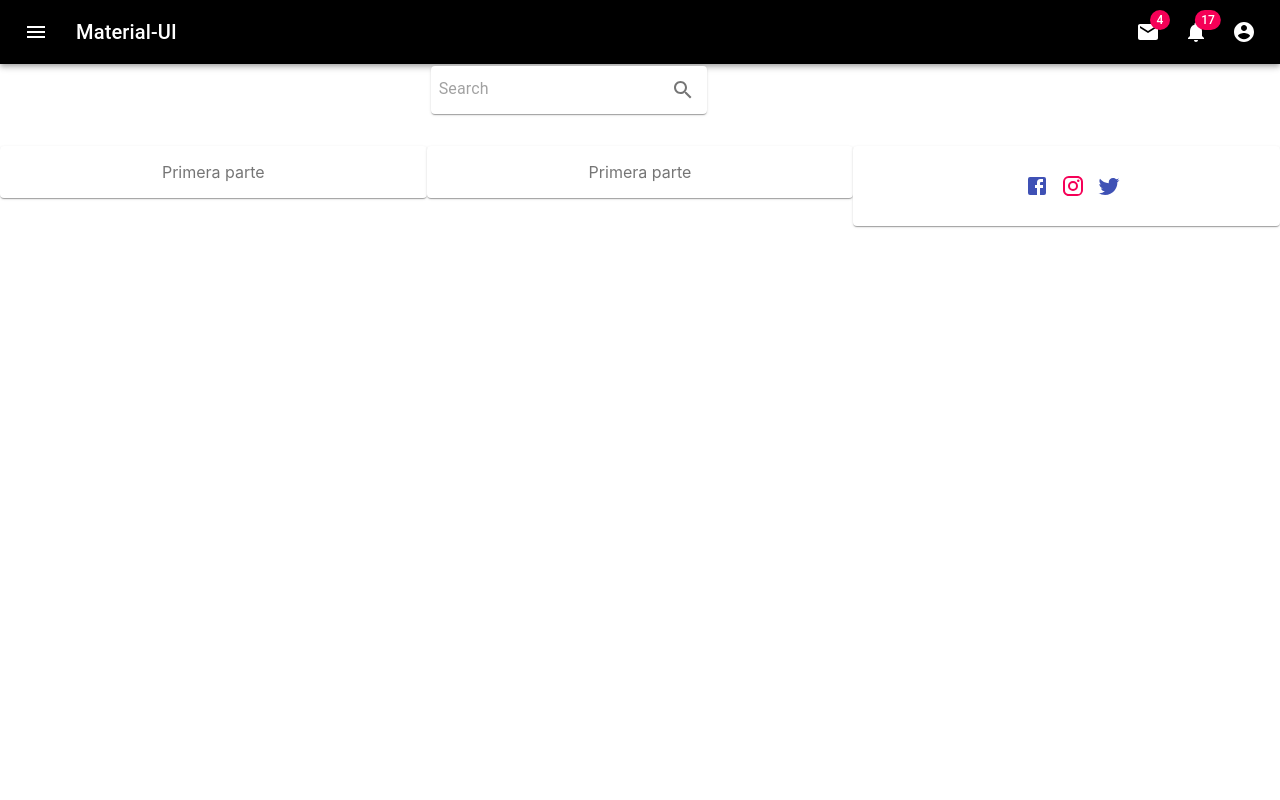
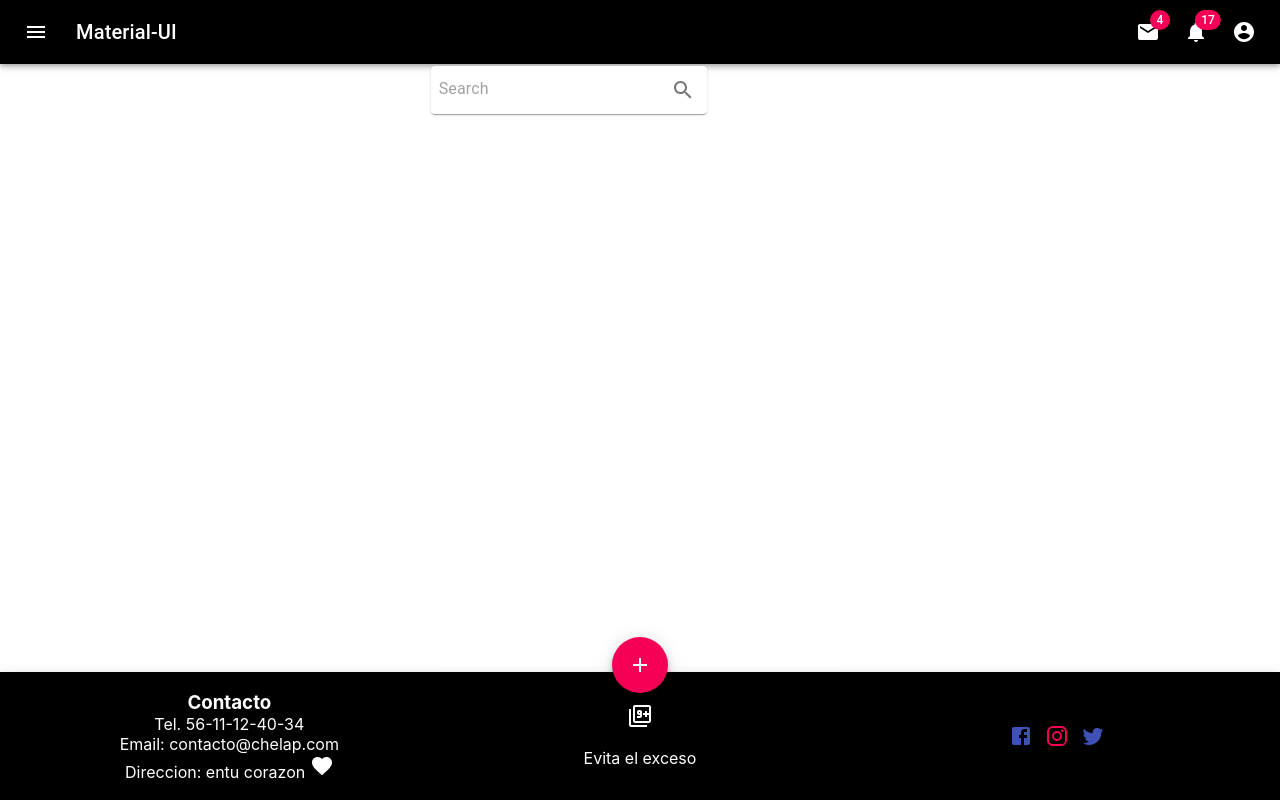
Before and after one commit to jimeneab/beerApp, a React (Create React App) app: page / in a window 1280 px wide. Built offline with nearby package versions, Linux system fonts and the light colour scheme.

Commit message:
appbar finished

```diff
--- a/src/components/bottomAppBar/index.js
+++ b/src/components/bottomAppBar/index.js
@@ -1,34 +1,48 @@
 import React from 'react';
 import { makeStyles } from '@material-ui/core/styles';
 import AppBar from '@material-ui/core/AppBar';
+import CssBaseline from '@material-ui/core/CssBaseline';
 import Toolbar from '@material-ui/core/Toolbar';
-import Grid from '@material-ui/core/Grid';
+import Typography from '@material-ui/core/Typography';
+import IconButton from '@material-ui/core/IconButton';
 import Paper from '@material-ui/core/Paper';
-import IconButton from '@material-ui/core/IconButton';
 import Fab from '@material-ui/core/Fab';
+import List from '@material-ui/core/List';
+import ListItem from '@material-ui/core/ListItem';
+import ListItemAvatar from '@material-ui/core/ListItemAvatar';
+import ListItemText from '@material-ui/core/ListItemText';
+import ListSubheader from '@material-ui/core/ListSubheader';
+import Avatar from '@material-ui/core/Avatar';
 import MenuIcon from '@material-ui/icons/Menu';
 import AddIcon from '@material-ui/icons/Add';
 import SearchIcon from '@material-ui/icons/Search';
 import MoreIcon from '@material-ui/icons/MoreVert';
+import Grid from '@material-ui/core/Grid';
+import FavoriteIcon from '@material-ui/icons/Favorite';
 import FacebookIcon from '@material-ui/icons/Facebook';
 import InstagramIcon from '@material-ui/icons/Instagram';
 import TwitterIcon from '@material-ui/icons/Twitter';
-import Box from '@material-ui/core/Box';
+import Filter9PlusIcon from '@material-ui/icons/Filter9Plus';
+
+
+
+
 
 const useStyles = makeStyles((theme) => ({
+  paragraph:{
+    margin:0,
+    padding:0,
+  },
+  paper: {
+    padding: 16,
+    textAlign:'center',
+    color: 'white',
+    background: 'black'
+  },
   appBar: {
     top: 'auto',
     bottom: 0,
     background: 'black'
-  },
-  grow: {
-    flexGrow: 1,
-    marginTop: 30,
-  },
-  paper:{
-    padding: 16,
-    textAlign:'center',
-    color: theme.palette.text.secondary,
   },
   fabButton: {
     position: 'absolute',
@@ -36,7 +50,7 @@ const useStyles = makeStyles((theme) => ({
     top: -30,
     left: 0,
     right: 0,
-    margin: '0 auto',
+    margin: '-5px auto',
   },
 }));
 
@@ -44,11 +58,25 @@ export default function BottomAppBar() {
   const classes = useStyles();
 
   return (
-      // <AppBar position="fixed" color="primary" className={classes.appBar}>
-      //   <Toolbar>
-        <Box className={classes.grow} display='flex'>
-          <Grid item xs={12} sm={4}><Paper className={classes.paper}>Primera parte</Paper></Grid>
-          <Grid item xs={12} sm={4}><Paper className={classes.paper}>Primera parte</Paper></Grid>
+      <AppBar position="fixed" color="primary" className={classes.appBar}>
+        <Toolbar>
+        <Grid item xs={12} sm={4}>
+            <Paper className={classes.paper}>
+              <h3 className={classes.paragraph}>Contacto</h3>
+              <p className={classes.paragraph}>Tel. 56-11-12-40-34</p>
+              <p className={classes.paragraph}>Email: contacto@chelap.com</p>
+              <p className={classes.paragraph}>Direccion: entu corazon <FavoriteIcon/></p>
+            </Paper>
+          </Grid>
+          <Grid item xs={12} sm={4}>
+            <Paper className={classes.paper}>
+              <p><Filter9PlusIcon/></p>
+              <p>Evita el exceso</p>
+            </Paper>
+          </Grid>
+          <Fab color="secondary" aria-label="add" className={classes.fabButton}>
+            <AddIcon />
+          </Fab>
           <Grid item xs={12} sm={4}>
             <Paper className={classes.paper}>
               <IconButton edge="end" color="inherit">
@@ -59,26 +87,10 @@ export default function BottomAppBar() {
               </IconButton>
               <IconButton edge="end" color="inherit">
                 <TwitterIcon color="primary"/>
-              </IconButton></Paper></Grid>
-        {/* <Box component="div" display="inline">inline</Box>
-        <Box component="div" display="inline">inline</Box>
-          <Fab color="secondary" aria-label="add" className={classes.fabButton}>
-            <AddIcon />
-          </Fab>
-          <div className={classes.grow} />
-          <Box component="div" display="inline">inline</Box>
-          <Box component="div" display="inline">Evita el exceso</Box>
-          <IconButton edge="end" color="inherit">
-            <FacebookIcon color="primary"/>
-          </IconButton>
-          <IconButton edge="end" color="inherit">
-            <InstagramIcon color="secondary"/>
-          </IconButton>
-          <IconButton edge="end" color="inherit">
-            <TwitterIcon color="primary"/>
-          </IconButton> */}
-          </Box>
-      //   </Toolbar>
-      // </AppBar>
+              </IconButton>
+            </Paper>
+            </Grid>
+        </Toolbar>
+      </AppBar>
   );
 }
```
